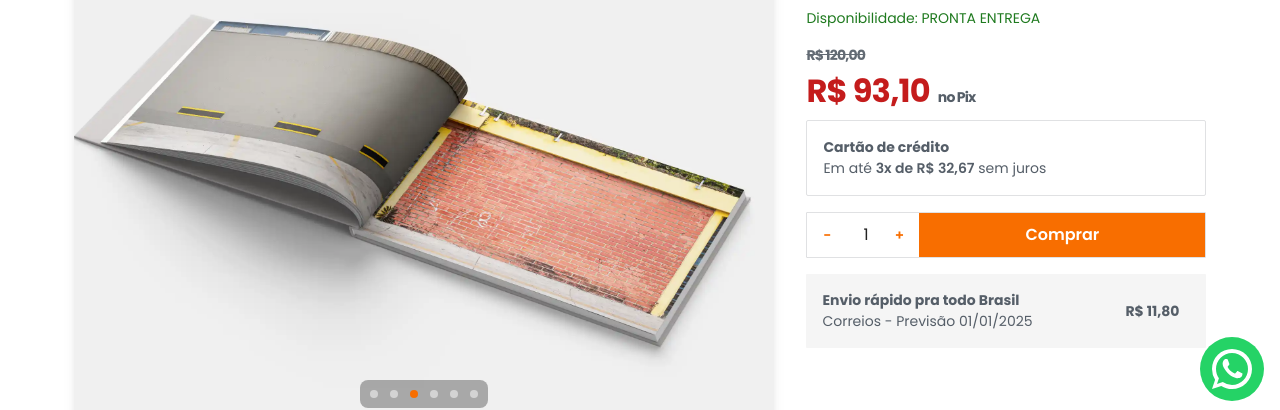
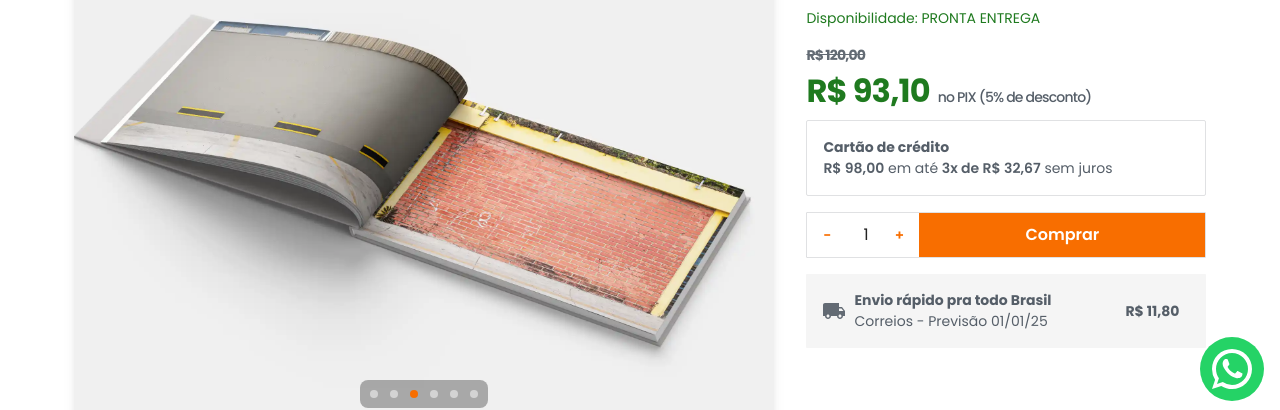
Before and after one commit to jricardocarreira/lp-brasil-graffiti-book, a Next.js app: page / in a window 1280 px wide. Shown: the part 383-793 px from the top of the page. Built offline with nearby package versions, Linux system fonts and the light colour scheme; no server answers; a web font is replaced by a local one.

Commit message:
feat: add full value credit card and icon

```diff
--- a/src/components/Pricing.tsx
+++ b/src/components/Pricing.tsx
@@ -3,6 +3,7 @@ import ArrowForwardIcon from '@mui/icons-material/ArrowForward';
 import FiberManualRecordIcon from '@mui/icons-material/FiberManualRecord';
 import GradeOutlinedIcon from '@mui/icons-material/GradeOutlined';
 import GradeRoundedIcon from '@mui/icons-material/GradeRounded';
+import LocalShippingIcon from '@mui/icons-material/LocalShipping';
 import StarRoundedIcon from '@mui/icons-material/StarRounded';
 import {
   Box,
@@ -73,7 +74,7 @@ const calcularPrevisaoEntrega = (diasUteis: number) => {
     }
   }
 
-  return dataAtual.toLocaleDateString('pt-BR');
+  return dataAtual.toLocaleDateString('pt-BR', { year: '2-digit', month: '2-digit', day: '2-digit' });
 };
 
 export const Pricing = () => {
@@ -402,7 +403,7 @@ export const Pricing = () => {
             <Stack direction="row" alignItems="baseline" spacing={1}>
               <Typography
                 level="h2"
-                color="danger"
+                color="success"
                 sx={{
                   fontSize: "32px",
                   fontWeight: "bold"
@@ -410,8 +411,8 @@ export const Pricing = () => {
               >
                 R$ 93,10
               </Typography>
-              <Typography level="body-sm">
-                no Pix
+              <Typography level="body-sm" sx={{ fontWeight: "500" }}>
+                no PIX (5% de desconto)
               </Typography>
             </Stack>
           </Typography>
@@ -427,7 +428,7 @@ export const Pricing = () => {
               Cartão de crédito
             </Typography>
             <Typography level="body-sm">
-              Em até <b>3x de R$ 32,67</b> sem juros
+              <b>R$ 98,00</b> em até <b>3x de R$ 32,67</b> sem juros
             </Typography>
           </Box>
 
@@ -480,13 +481,16 @@ export const Pricing = () => {
               alignItems: "center",
               mb: 4
             }}>
-              <Box>
+              <Box sx={{ display: 'flex', alignItems: 'center', gap: 1 }}>
+                <LocalShippingIcon sx={{ color: 'background.500' }} />
+                <Stack direction="column" spacing={0}>
                   <Typography level="body-sm" sx={{ fontWeight: "bold" }}>
                     Envio rápido pra todo Brasil
                   </Typography>
                   <Typography level="body-sm">
                     Correios - Previsão {calcularPrevisaoEntrega(9)}
                   </Typography>
+                </Stack>
               </Box>
               <Typography level="body-sm" minWidth={65} sx={{ fontWeight: "bold" }}>
                 {getFreteValue(quantity)}
```
Lines whose indentation alone changed are shown as unchanged.
